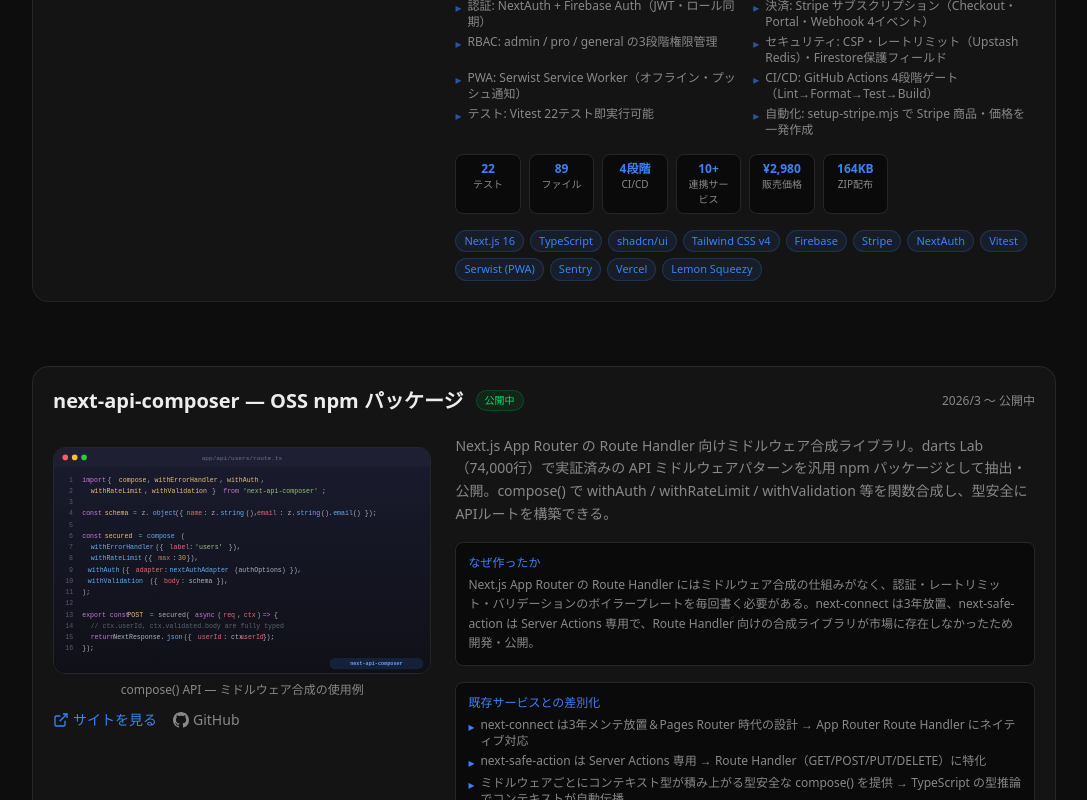
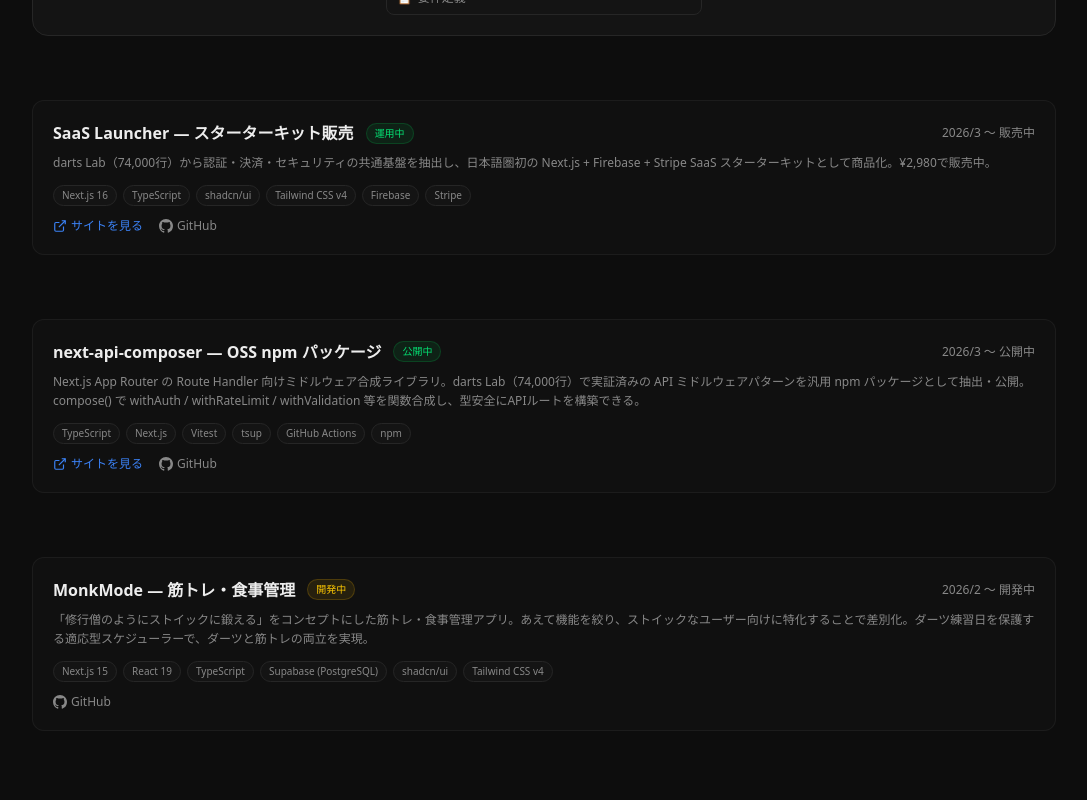
Before and after one commit to seiryuu1215/portfolio, a Next.js app: page / in a window 1280 px wide. Shown: the part 3780-4580 px from the top of the page, without its empty margins (96-1183 px from the left). Built offline with nearby package versions, Linux system fonts and the light colour scheme.

Commit message:
refactor: SaaS Launcher / next-api-composer をコンパクト表示に変更
darts Lab のみフルカード表示、残りのプロジェクトはURL/GitHubリンク付きのコンパクト表示に統一。

Co-Authored-By: Claude Opus 4.6 <noreply@anthropic.com>

```diff
--- a/components/WorksSection.tsx
+++ b/components/WorksSection.tsx
@@ -401,7 +401,7 @@ export default function WorksSection() {
         <SectionHeading id="personal" label="Personal Projects" title="個人開発" />
 
         <div className="space-y-16">
-          {WORKS.filter((w) => w.status !== 'in-dev').map((work) => (
+          {WORKS.filter((w) => w.title === 'darts Lab').map((work) => (
             <div
               key={work.title}
               className="rounded-2xl border border-border bg-card overflow-hidden"
@@ -728,14 +728,20 @@ export default function WorksSection() {
             </div>
           </div>
 
-          {/* 開発中プロジェクト（コンパクト表示） */}
-          {WORKS.filter((w) => w.status === 'in-dev').map((work) => (
+          {/* サブプロジェクト＋開発中（コンパクト表示） */}
+          {WORKS.filter((w) => w.title !== 'darts Lab').map((work) => (
             <div key={work.title} className="p-5 rounded-xl border border-border/60 bg-card/50">
               <div className="flex items-center gap-3 flex-wrap">
                 <h4 className="text-base font-bold">{work.title}</h4>
+                {work.status === 'released' ? (
+                  <span className="px-2 py-0.5 text-[10px] rounded-full bg-green-500/10 text-green-400 border border-green-500/20 font-medium">
+                    {work.url?.includes('npmjs.com') ? '公開中' : '運用中'}
+                  </span>
+                ) : (
                   <span className="px-2 py-0.5 text-[10px] rounded-full bg-yellow-500/10 text-yellow-400 border border-yellow-500/20 font-medium">
                     開発中
                   </span>
+                )}
                 <span className="text-xs text-muted ml-auto">{work.period}</span>
               </div>
               <p className="text-xs text-muted mt-2 leading-relaxed">{work.description}</p>
@@ -749,12 +755,35 @@ export default function WorksSection() {
                   </span>
                 ))}
               </div>
+              <div className="flex items-center gap-4 mt-3">
+                {work.url && (
+                  <a
+                    href={work.url}
+                    target="_blank"
+                    rel="noopener noreferrer"
+                    className="inline-flex items-center gap-1 text-xs text-accent hover:text-accent-hover transition-colors"
+                  >
+                    <svg
+                      width="14"
+                      height="14"
+                      viewBox="0 0 24 24"
+                      fill="none"
+                      stroke="currentColor"
+                      strokeWidth="2"
+                    >
+                      <path d="M18 13v6a2 2 0 01-2 2H5a2 2 0 01-2-2V8a2 2 0 012-2h6" />
+                      <polyline points="15 3 21 3 21 9" />
+                      <line x1="10" y1="14" x2="21" y2="3" />
+                    </svg>
+                    サイトを見る
+                  </a>
+                )}
                 {work.github && (
                   <a
                     href={work.github}
                     target="_blank"
                     rel="noopener noreferrer"
-                  className="inline-flex items-center gap-1 mt-3 text-xs text-muted hover:text-foreground transition-colors"
+                    className="inline-flex items-center gap-1 text-xs text-muted hover:text-foreground transition-colors"
                   >
                     <svg width="14" height="14" viewBox="0 0 24 24" fill="currentColor">
                       <path d="M12 0C5.37 0 0 5.37 0 12c0 5.31 3.435 9.795 8.205 11.385.6.105.825-.255.825-.57 0-.285-.015-1.23-.015-2.235-3.015.555-3.795-.735-4.035-1.41-.135-.345-.72-1.41-1.23-1.695-.42-.225-1.02-.78-.015-.795.945-.015 1.62.87 1.845 1.23 1.08 1.815 2.805 1.305 3.495.99.105-.78.42-1.305.765-1.605-2.67-.3-5.46-1.335-5.46-5.925 0-1.305.465-2.385 1.23-3.225-.12-.3-.54-1.53.12-3.18 0 0 1.005-.315 3.3 1.23.96-.27 1.98-.405 3-.405s2.04.135 3 .405c2.295-1.56 3.3-1.23 3.3-1.23.66 1.65.24 2.88.12 3.18.765.84 1.23 1.905 1.23 3.225 0 4.605-2.805 5.625-5.475 5.925.435.375.81 1.095.81 2.22 0 1.605-.015 2.895-.015 3.3 0 .315.225.69.825.57A12.02 12.02 0 0024 12c0-6.63-5.37-12-12-12z" />
@@ -763,6 +792,7 @@ export default function WorksSection() {
                   </a>
                 )}
               </div>
+            </div>
           ))}
         </div>
       </div>
```
Lines whose indentation alone changed are shown as unchanged.
